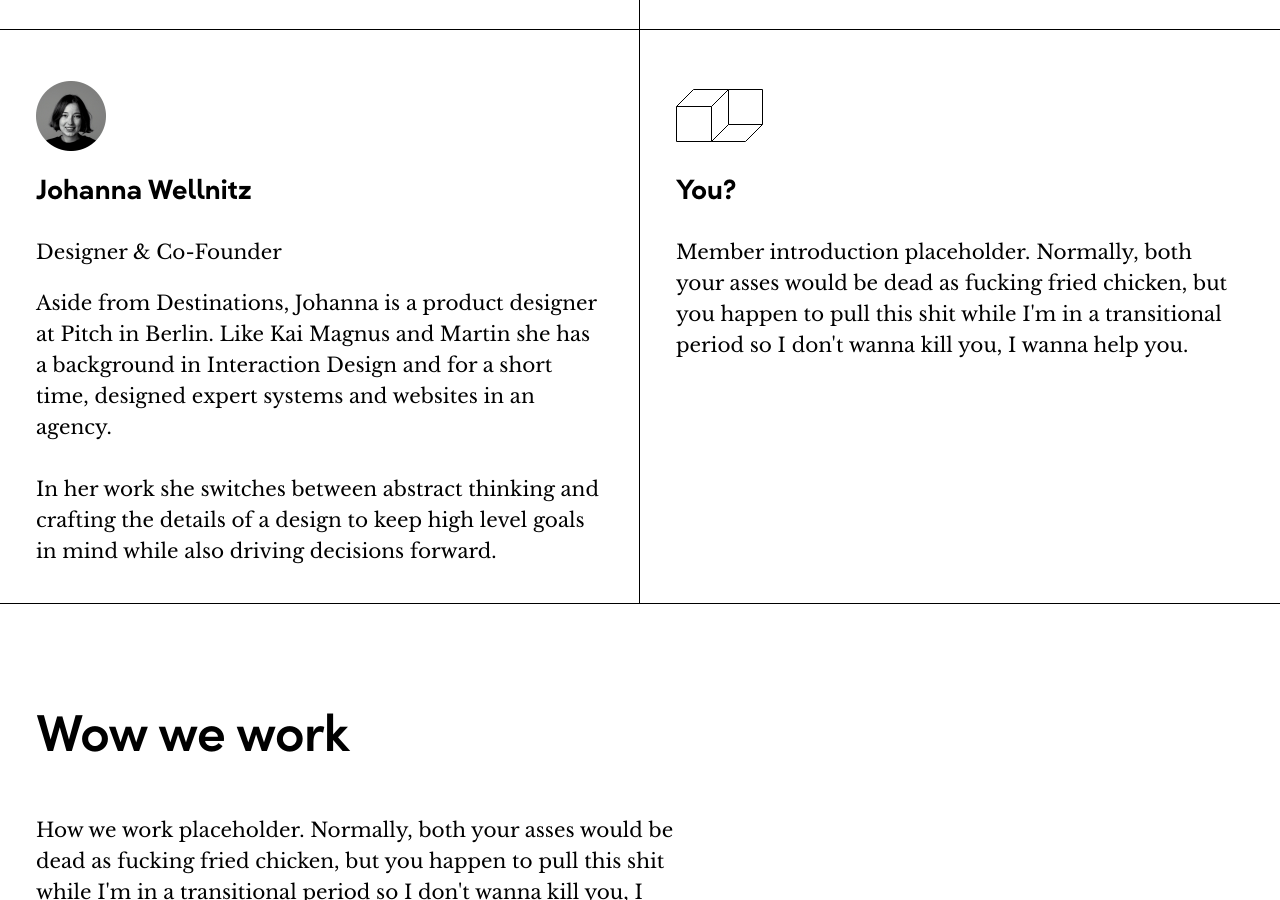
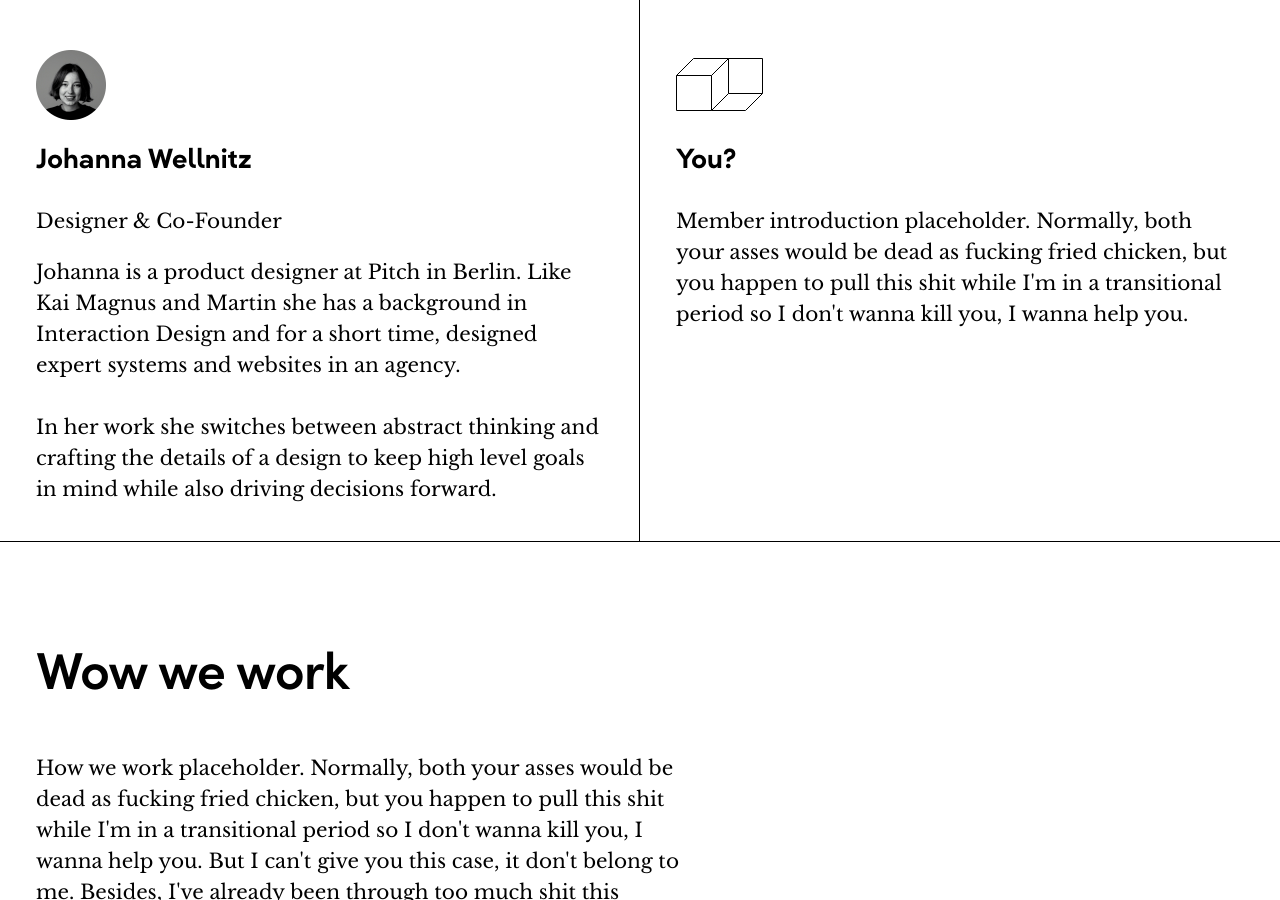
Before and after one commit to The-Destinations-Company/the-destinations-company.github.io, a Jekyll site: the page built from studio.html, in a window 1280 px wide and 900 px high, scrolled down 1737 px. Built offline with Jekyll 4.4.1, drawn with Linux system fonts in a browser that asks for light colours; some web fonts are replaced.

Commit message:
Shortened bio

```diff
--- a/_data/team-members.yml
+++ b/_data/team-members.yml
@@ -15,7 +15,7 @@
   profile-img: /assets/img/team/jwellnitz.jpg
   profile-job: Designer & Co-Founder
   profile-text: |
-    Aside from Destinations, Johanna is a product designer at <a href="https://www.pitch.com"> Pitch </a> in Berlin. Like Kai Magnus and Martin she has a background in Interaction Design and for a short time, designed expert systems and websites in an agency.
+    Johanna is a product designer at <a href="https://www.pitch.com"> Pitch </a> in Berlin. Like Kai Magnus and Martin she has a background in Interaction Design and for a short time, designed expert systems and websites in an agency.
 
     In her work she switches between abstract thinking and crafting the details of a design to keep high level goals in mind while also driving decisions forward.
 - name: You?
```
